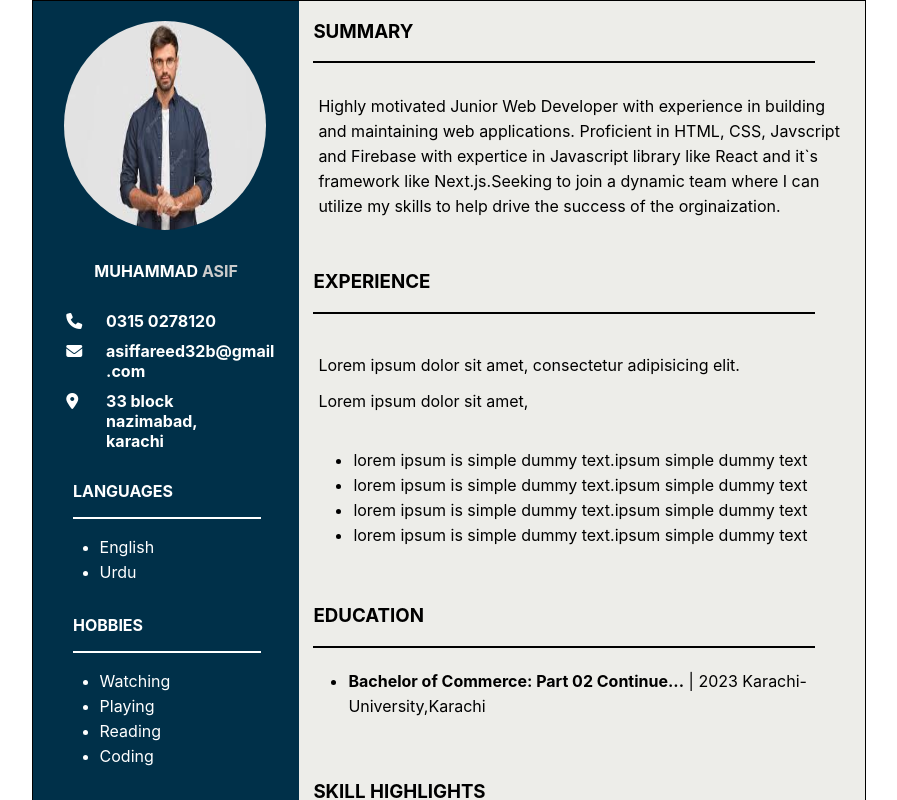
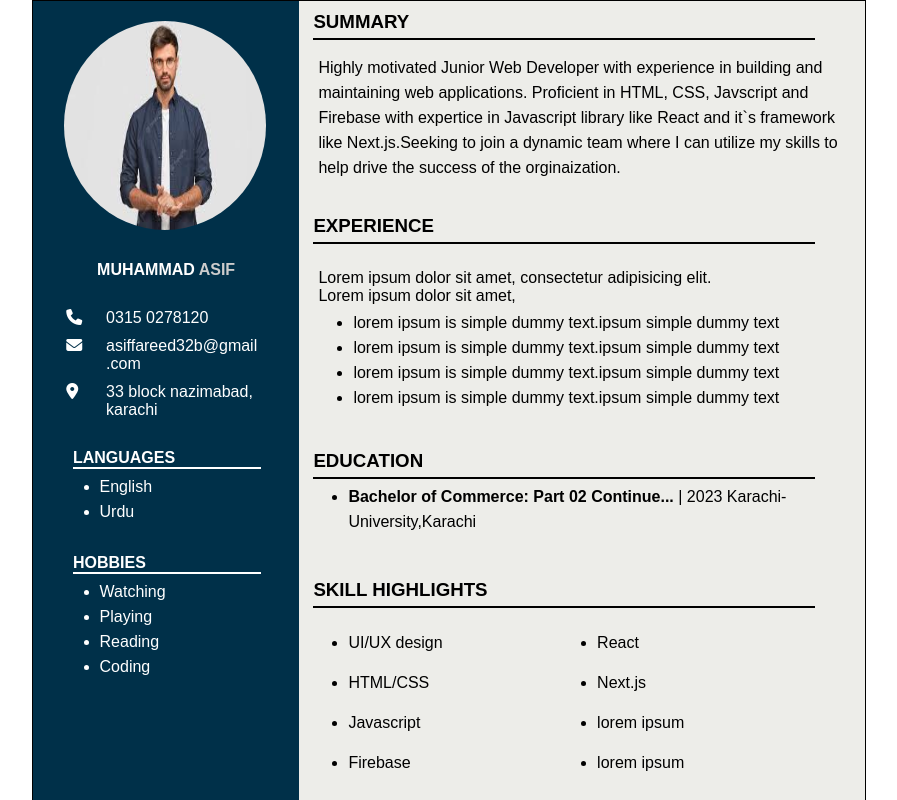
Before and after one commit to MuhammadAsif46/React-1st-Assigment-CV, a React (Create React App) app: page / in a window 1280 px wide. Shown: the top 800 px of the page, without its empty margins (191-1088 px from the left). Built offline with nearby package versions, Linux system fonts and the light colour scheme.

Commit message:
updated app.js some changes

```diff
--- a/src/App.css
+++ b/src/App.css
@@ -1,5 +1,7 @@
 *{
     padding: 0;
+    margin: 0;
+    font-family:Arial, Helvetica, sans-serif;
 }
 
 .container{
@@ -73,18 +75,16 @@ div > span{
 }
 
 .mobile{
-    font-weight: 700;
     max-width: 160px;
     width: 85%;
 }
 
 .email, .location{
-    font-weight: 700;
     max-width: 160px;
     width: 85%;
 }
 
-/* Languages */
+/* Languages & Hobbies */
 
 .cv-language, .cv-hobbies{
     margin-top: 30px;
@@ -97,7 +97,7 @@ div > span{
 .line{
     border: 1px solid #fff;
     width: 70%;
-    margin: 5px 0 0 15%;
+    margin: 0 0 0 15%;
 }
 
 .languages, .hobbies{
--- a/src/App.js
+++ b/src/App.js
@@ -54,7 +54,6 @@ function App() {
               </ul>
             </div>
           </div>
-
           <div class="cv-hobbies">
             <div class="hobi-para">
               <p>HOBBIES</p>
@@ -78,6 +77,7 @@ function App() {
             <div>
               <h3>SUMMARY</h3>
             </div>
+
             <div class="line-black"></div>
             <div class="summary">
               <p>
@@ -112,6 +112,7 @@ function App() {
             <div>
               <h3>EDUCATION</h3>
             </div>
+
             <div class="line-black">
 
             </div>
@@ -164,7 +165,6 @@ function App() {
             </div>
           </div>
         </div>
-
       </div>
     </div>
   );
```
Lines whose indentation alone changed are shown as unchanged.
